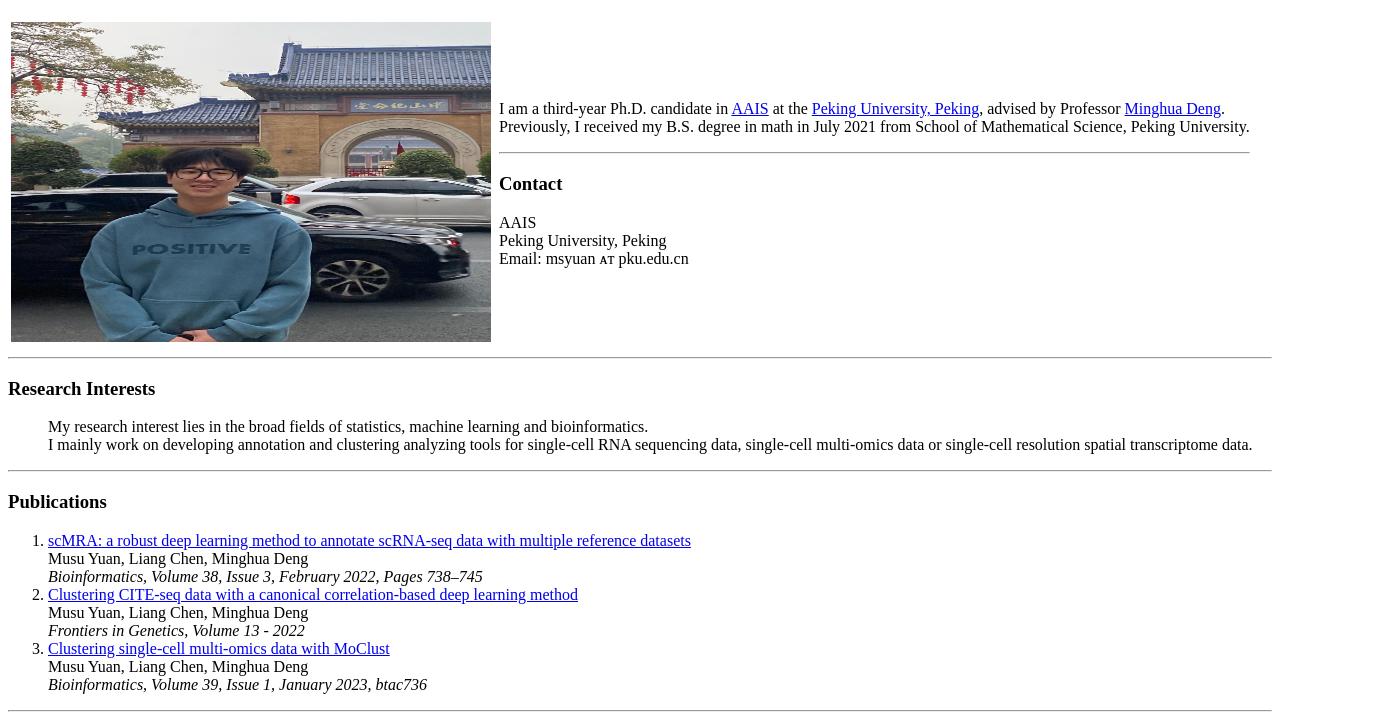
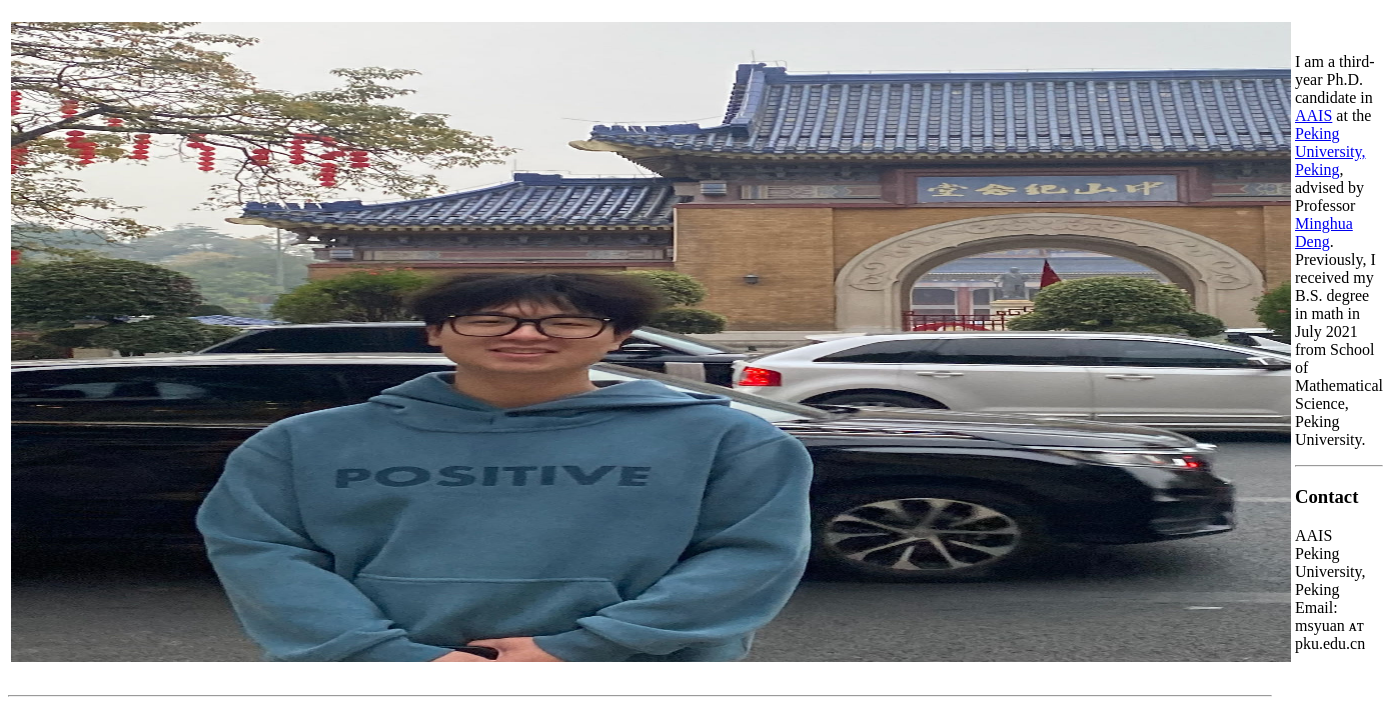
Before and after one commit to ddb-qiwang/ddb-qiwang.github.io, a plain HTML site: page index.html in a window 1280 px wide. Shown: the part 70-783 px from the top of the page, 1386 px wide, since content can reach past the window. Drawn offline with Linux system fonts and the light colour scheme.

Commit message:
Update index.html

```diff
--- a/index.html
+++ b/index.html
@@ -20,7 +20,7 @@
 <div class="row">
 </div>
 <table class="imgtable"><tr><td>
-<img src="portrait.jpg" alt="My photo" width="480px" height="320px" />&nbsp;</td>
+<img src="portrait.jpg" alt="My photo" width="1280px" height="640px" />&nbsp;</td>
 <td align="left">
   <div class="col">
     <p>I am a third-year Ph.D. candidate in <a href="http://www.aais.pku.edu.cn/">AAIS</a> at the <a href="https://www.pku.edu.cn/">Peking University, Peking</a>,
```
